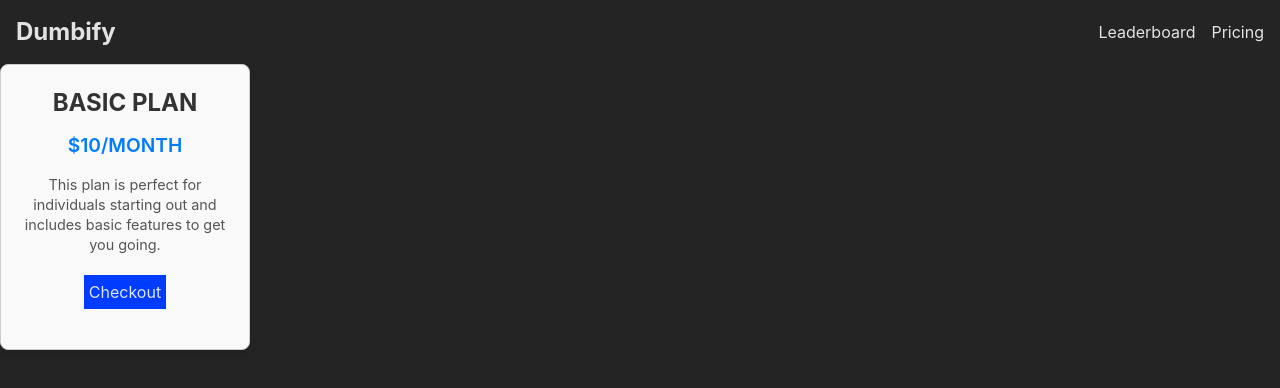
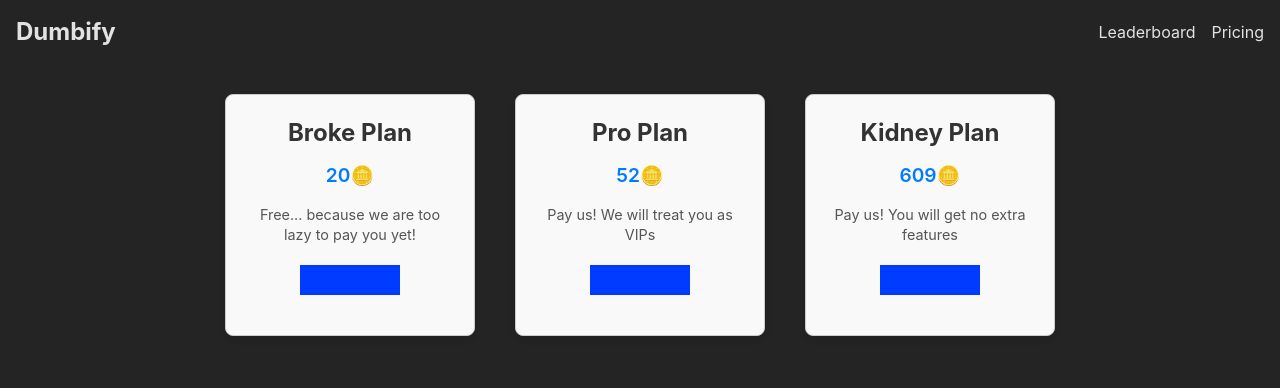
Before and after one commit to pranjal-kumar-0/Dumbify, a React (Vite) app: page /pricing in a window 1280 px wide. Shown: the top 388 px of the page. Built offline with nearby package versions, Linux system fonts and the light colour scheme.

Commit message:
Routing and pricing

```diff
--- a/package.json
+++ b/package.json
@@ -13,6 +13,7 @@
     "@tailwindcss/vite": "^4.0.0",
     "react": "^18.3.1",
     "react-dom": "^18.3.1",
+    "react-router-dom": "^7.1.3",
     "tailwindcss": "^4.0.0"
   },
   "devDependencies": {
--- a/src/App.jsx
+++ b/src/App.jsx
@@ -1,22 +1,61 @@
-import { useState } from 'react'
-import Pricing from './Pricing'
+import { useState } from 'react';
+import { BrowserRouter as Router, Routes, Route, Link } from 'react-router-dom';
+import Pricing from './Pricing';
 
 function App() {
-  const [count, setCount] = useState(0)
+  const [count, setCount] = useState(0);
 
   return (
-    <>
+    <Router>
       <nav className='flex w-full items-center justify-between max-w-7xl mx-auto p-4'>
-        <h1 className='text-2xl font-bold'>Dumbify</h1>
+        <Link to="/">
+          <h1 className='text-2xl font-bold'>Dumbify</h1>
+        </Link>
         <ul className='flex gap-4'>
-          <li>Leaderboard</li>
-          <li>Pricing</li>
+          <li><Link to="/leaderboard">Leaderboard</Link></li>
+          <li><Link to="/pricing">Pricing</Link></li>
         </ul>
       </nav>
-      <Pricing/>
-      <main></main>
-    </>
-  )
+      <Routes>
+        <Route
+          path="/pricing"
+          element={
+            <div className='Pricing-Container'>
+              <Pricing
+                planTitle="Broke Plan"
+                price="20🪙"
+                description="Free... because we are too lazy to pay you yet!"
+              />
+              <Pricing
+                planTitle="Pro Plan"
+                price="52🪙"
+                description="Pay us! We will treat you as VIPs"/>
+              <Pricing
+                planTitle="Kidney Plan"
+                price="609🪙"
+                description="Pay us! You will get no extra features"/>
+            </div>
+          }
+        />
+        <Route
+          path="/leaderboard"
+          element={
+            <div className='Leaderboard-Container'>
+              <h2>Leaderboard Coming Soon!</h2>
+            </div>
+          }
+        />
+        <Route
+          path="/"
+          element={
+            <main>
+              <h2>Welcome to Dumbify</h2>
+            </main>
+          }
+        />
+      </Routes>
+    </Router>
+  );
 }
 
-export default App
+export default App;
--- a/src/Pricing.jsx
+++ b/src/Pricing.jsx
@@ -1,15 +1,14 @@
 import React from 'react';
 
-function Pricing(){
-
+function Pricing({ planTitle, price, description, buttonText }) {
   return (
     <div className="pricing-card">
-      <h3 className="plan-title">BASIC PLAN</h3>
-      <p className="price">$10/MONTH</p>
-      <p className="description">This plan is perfect for individuals starting out and includes basic features to get you going.</p>
-      <button className="checkout-button">Checkout</button>
+      <h3 className="plan-title">{planTitle}</h3>
+      <p className="price">{price}</p>
+      <p className="description">{description}</p>
+      <button className="checkout-button">{buttonText}</button>
     </div>
   );
-};
+}
 
 export default Pricing;
--- a/src/index.css
+++ b/src/index.css
@@ -27,11 +27,15 @@ ul li {
 .pricing-card {
   border: 1px solid #ccc;
   border-radius: 8px;
-  width: 250px;
+  width: calc(100% / 4 - 40px); /* Dynamic width for four cards per row with gap adjustment */
+  max-width: 250px; /* Maximum width for each card */
+  min-width: 200px; /* Minimum width for each card */
   padding: 20px;
   text-align: center;
   box-shadow: 0 4px 6px rgba(0, 0, 0, 0.1);
   background-color: #f9f9f9;
+  margin: 10px; /* Fallback spacing */
+  flex-grow: 1; /* Allows the cards to grow to fill the container */
 }
 
 .plan-title {
@@ -56,6 +60,19 @@ ul li {
 
 .checkout-button{
   background-color: #003cff;
-  padding: 5px;
+  padding: 15px 50px;
   margin: 20px;
+  cursor: pointer;
+
 }
+.checkout-button:hover{
+  background-color: #0b2ea0;
+}
+
+.Pricing-Container{
+  display: flex;
+  flex-wrap: wrap;
+  justify-content: center; /* Centers items horizontally */
+  gap: 20px; /* Adds consistent spacing between cards */
+  padding: 20px; /* Adds padding around the container */
+}
```
Also changed, not shown: 1 other file (tests, documents, lock files or other folders).
